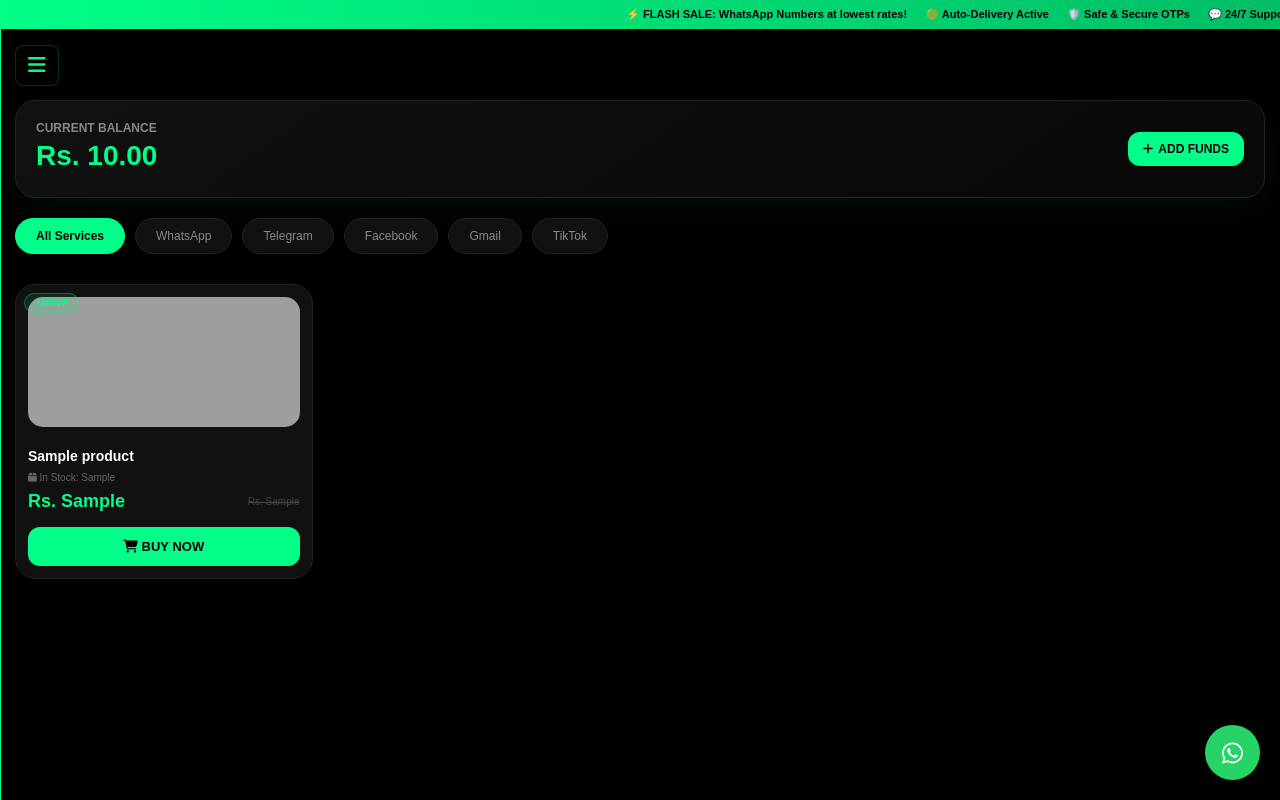
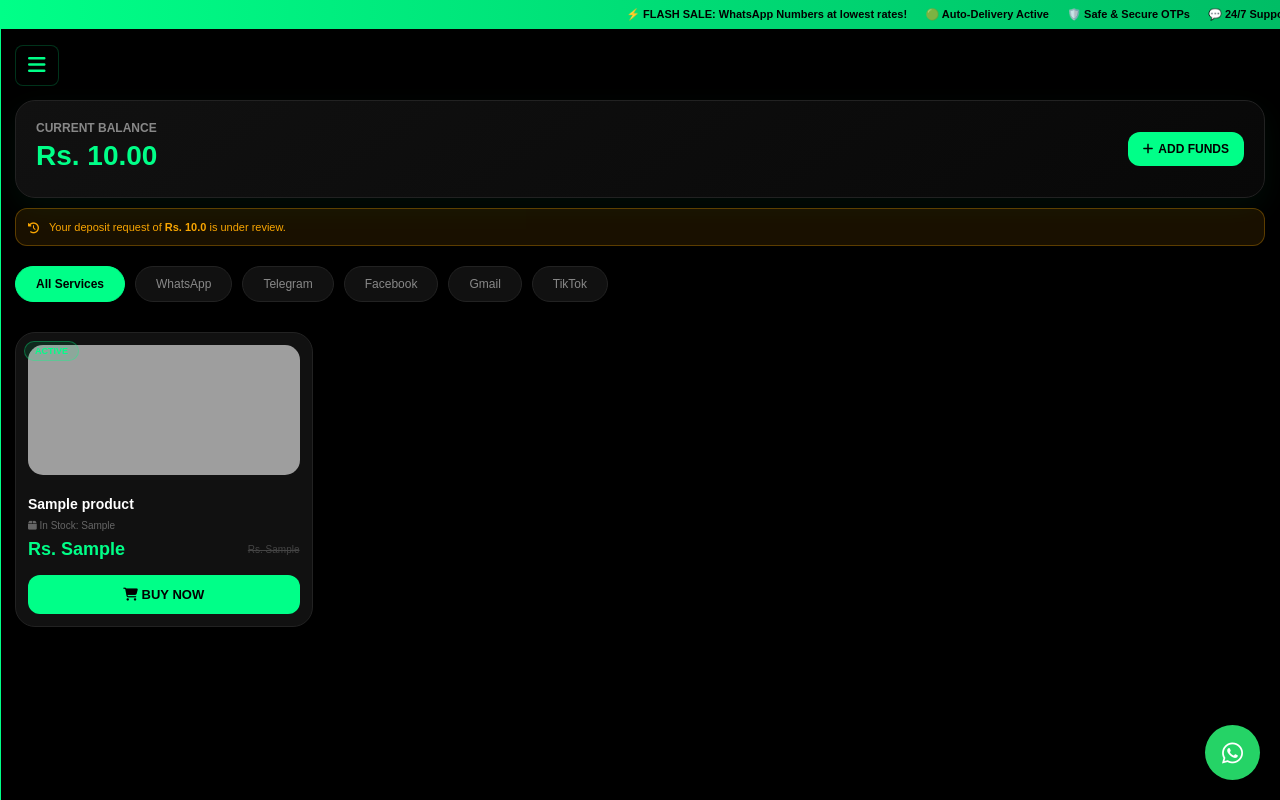
Before and after one commit to syedashariblaptop-hassan/asharib-otp-store, a Flask app: page / in a window 1280 px wide. Run offline with Flask 3, Linux system fonts and the light colour scheme; the visitor is signed in with stand-in values (Sample User, id 1); tables that the repository leaves empty hold one stand-in row (values such as "Sample post"); some libraries are stand-ins or nearby versions; grey boxes are pictures that could not be loaded.

Commit message:
Update store.html

```diff
--- a/templates/store.html
+++ b/templates/store.html
@@ -20,7 +20,7 @@
         /* Wallet Section (Premium UI) */
         .wallet-card {
             background: linear-gradient(145deg, #111, #080808);
-            margin: 100px 15px 20px 15px;
+            margin: 100px 15px 10px 15px;
             padding: 20px;
             border-radius: 20px;
             border: 1px solid #222;
@@ -32,7 +32,23 @@
         .wallet-info h2 { font-size: 12px; color: #888; margin: 0; text-transform: uppercase; }
         .wallet-info .balance { font-size: 28px; color: #00ff88; font-weight: 800; margin: 5px 0; }
 
-        /* Updated Add Funds Button to Link */
+        /* Pending Status Bar */
+        .pending-status-container { margin: 0 15px 20px 15px; }
+        .pending-item {
+            background: rgba(255, 170, 0, 0.1);
+            border: 1px solid rgba(255, 170, 0, 0.3);
+            color: #ffaa00;
+            padding: 12px;
+            border-radius: 12px;
+            font-size: 11px;
+            display: flex;
+            align-items: center;
+            gap: 10px;
+            animation: pulse 2s infinite;
+        }
+        @keyframes pulse { 0% { opacity: 0.8; } 50% { opacity: 1; } 100% { opacity: 0.8; } }
+
+        /* Add Funds Button */
         .add-funds {
             background: #00ff88;
             color: black;
@@ -48,7 +64,7 @@
         }
         .add-funds:hover { background: #00bd65; transform: scale(1.05); }
 
-        /* 3 Lines Menu */
+        /* Navigation & Sidebar */
         .menu-icon { position: fixed; top: 45px; left: 15px; font-size: 20px; color: #00ff88; cursor: pointer; z-index: 1001; background: rgba(0,0,0,0.7); padding: 8px 12px; border-radius: 8px; border: 1px solid #00ff8833; }
         .sidenav { height: 100%; width: 0; position: fixed; z-index: 2005; top: 0; left: 0; background-color: #111; overflow-x: hidden; transition: 0.5s; padding-top: 60px; border-right: 1px solid #00ff88; }
         .sidenav a { padding: 15px 32px; text-decoration: none; font-size: 18px; color: #888; display: block; transition: 0.3s; }
@@ -61,7 +77,7 @@
         .cat-item { background: #111; padding: 10px 20px; border-radius: 50px; border: 1px solid #222; font-size: 12px; color: #888; cursor: pointer; }
         .cat-item.active { background: #00ff88; color: black; border-color: #00ff88; font-weight: bold; }
 
-        /* Card Styling (Glow Effect) */
+        /* Card Styling */
         .grid { display: grid; grid-template-columns: repeat(2, 1fr); gap: 12px; width: 100%; padding: 15px; }
         @media (min-width: 768px) { .grid { grid-template-columns: repeat(auto-fill, minmax(250px, 1fr)); gap: 20px; } }
 
@@ -100,6 +116,15 @@
         <a href="/deposit" class="add-funds">
             <i class="fas fa-plus"></i> ADD FUNDS
         </a>
+    </div>
+
+    <div class="pending-status-container">
+        {% for dep in user.deposits if dep.status == 'Pending' %}
+        <div class="pending-item animate__animated animate__headShake">
+            <i class="fas fa-history"></i>
+            <span>Your deposit request of <b>Rs. {{ dep.amount }}</b> is under review.</span>
+        </div>
+        {% endfor %}
     </div>
 
     <div class="category-scroll">
```
